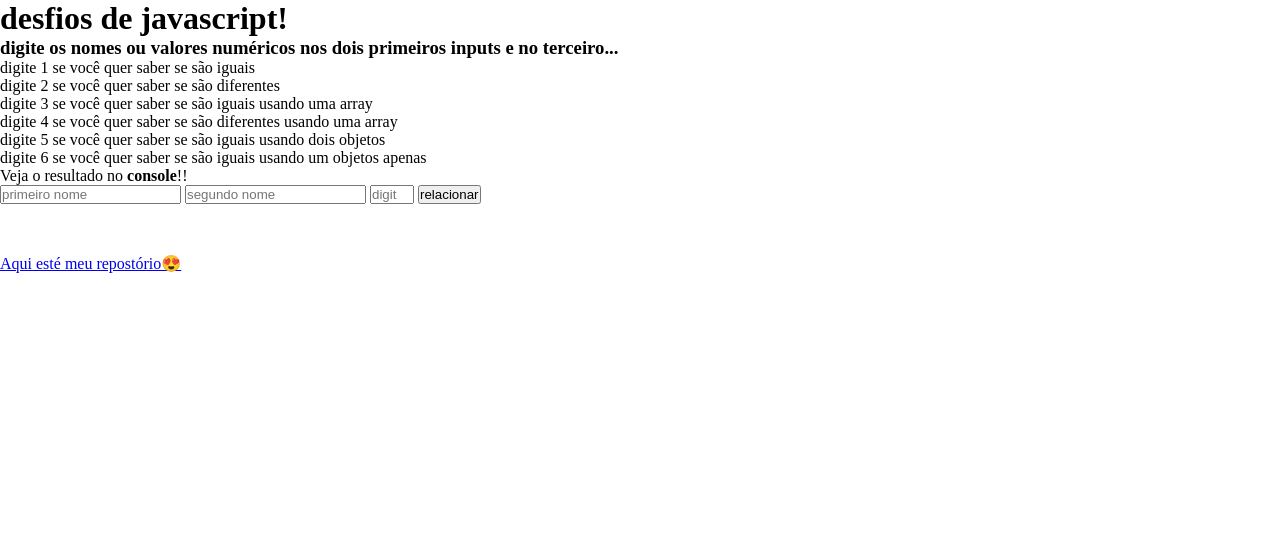
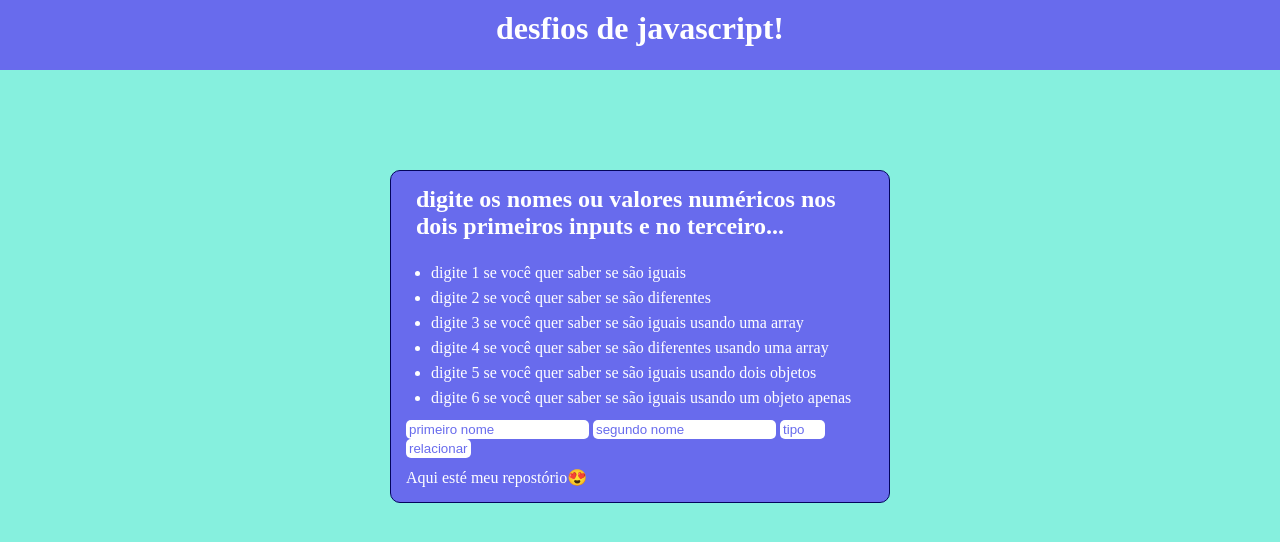
Before and after one commit to WelderBM/desafio1Js, a plain HTML site: page index.html in a window 1280 px wide. Drawn offline with Linux system fonts and the light colour scheme.

Commit message:
changed the style and add the change in the readme

```diff
--- a/index.html
+++ b/index.html
@@ -5,47 +5,39 @@
     <meta charset="UTF-8">
     <meta http-equiv="X-UA-Compatible" content="IE=edge">
     <meta name="viewport" content="width=device-width, initial-scale=1.0">
+
+    <link rel="stylesheet" href="styles.css">
+
     <title>desafio1Js</title>
 </head>
 
 <body>
+    <div id="div-h1">
         <h1>desfios de javascript!</h1>
-    <h3>digite os nomes ou valores numéricos nos dois primeiros inputs e no terceiro...</h3>
+    </div>
+    <div id="conteiner">
+        <h2>digite os nomes ou valores numéricos nos dois primeiros inputs e no terceiro...</h3>
             <ul>
                 <li>digite 1 se você quer saber se são iguais</li>
                 <li>digite 2 se você quer saber se são diferentes</li>
                 <li>digite 3 se você quer saber se são iguais usando uma array</li>
                 <li>digite 4 se você quer saber se são diferentes usando uma array</li>
                 <li>digite 5 se você quer saber se são iguais usando dois objetos</li>
-        <li>digite 6 se você quer saber se são iguais usando um objetos apenas</li>
+                <li>digite 6 se você quer saber se são iguais usando um objeto apenas</li>
             </ul>
+            <div id="div-input">
+                <input class="inputAndButton" type="text" id="nome1" placeholder="primeiro nome">
 
-    <p>Veja o resultado no <b>console</b>!!</p>
+                <input class="inputAndButton" type="text" id="nome2" placeholder="segundo nome">
 
-    <input type="text" id="nome1" placeholder="primeiro nome">
+                <input class="inputAndButton" type="number" id="idRedirecionar" placeholder="tipo" min="1" max="6" width="100px">
 
-    <input type="text" id="nome2" placeholder="segundo nome">
-
-    <input type="number" id="idRedirecionar" placeholder="digite" min="1" max="6" width="100px">
-
-    <button onclick="redirecionar();">relacionar</button>
-
+                <button class="inputAndButton" onclick="redirecionar();">relacionar</button>
+            </div>
             <p id="Resultado"></p>
 
             <a href="https://github.com/WelderBM/desafio1Js">Aqui esté meu repostório😍</a>
-
-    <style>
-        *{
-            padding: 0;
-            margin: 0;
-            box-sizing: border-box;
-
-        }
-        a {
-            display: block;
-            margin-top: 50PX;
-        }
-    </style>
+    </div>
 
 </body>
 
--- /dev/null
+++ b/styles.css
@@ -0,0 +1,72 @@
+* {
+    padding: 0;
+    margin: 0;
+    box-sizing: border-box;
+}
+
+body {
+    background-color: #86f0de;
+}
+
+#div-h1 {
+    background-color: #686bed;
+    width: 100%;
+    height: 70px;
+    text-align: center;
+    padding-top: 10px;
+}
+
+#conteiner {
+    display: block;
+    width: 500px;
+    margin: 100px auto 10px auto;
+    background-color: #686bed;
+    border: 0.1px solid #03055c;
+    border-radius: 10px;
+    padding: 15px;
+}
+
+h1{
+    color: white;
+}
+
+h2 {
+    margin-left: 10px;
+    color: white;
+}
+
+ul {
+    margin-top: 20px;
+}
+
+li {
+    margin-left: 25px;
+    line-height: 25px;
+    color: white;
+}
+
+.inputAndButton {
+    border: none;
+    padding: 2px 3px;
+    border-radius: 5px;
+    color: #686bed;
+    background-color: white;
+}
+.inputAndButton::placeholder{
+    color:#686bed;
+}
+#idRedirecionar{
+width: 45px
+}
+
+#div-input {
+margin-top: 10px;
+margin-bottom: 10px;
+}
+p{
+    color: white;
+}
+a{
+    text-decoration: none;
+    color: white;
+}
```
Also changed, not shown: segunda versão.png (added), 1 other file. Lines whose indentation alone changed are shown as unchanged.
